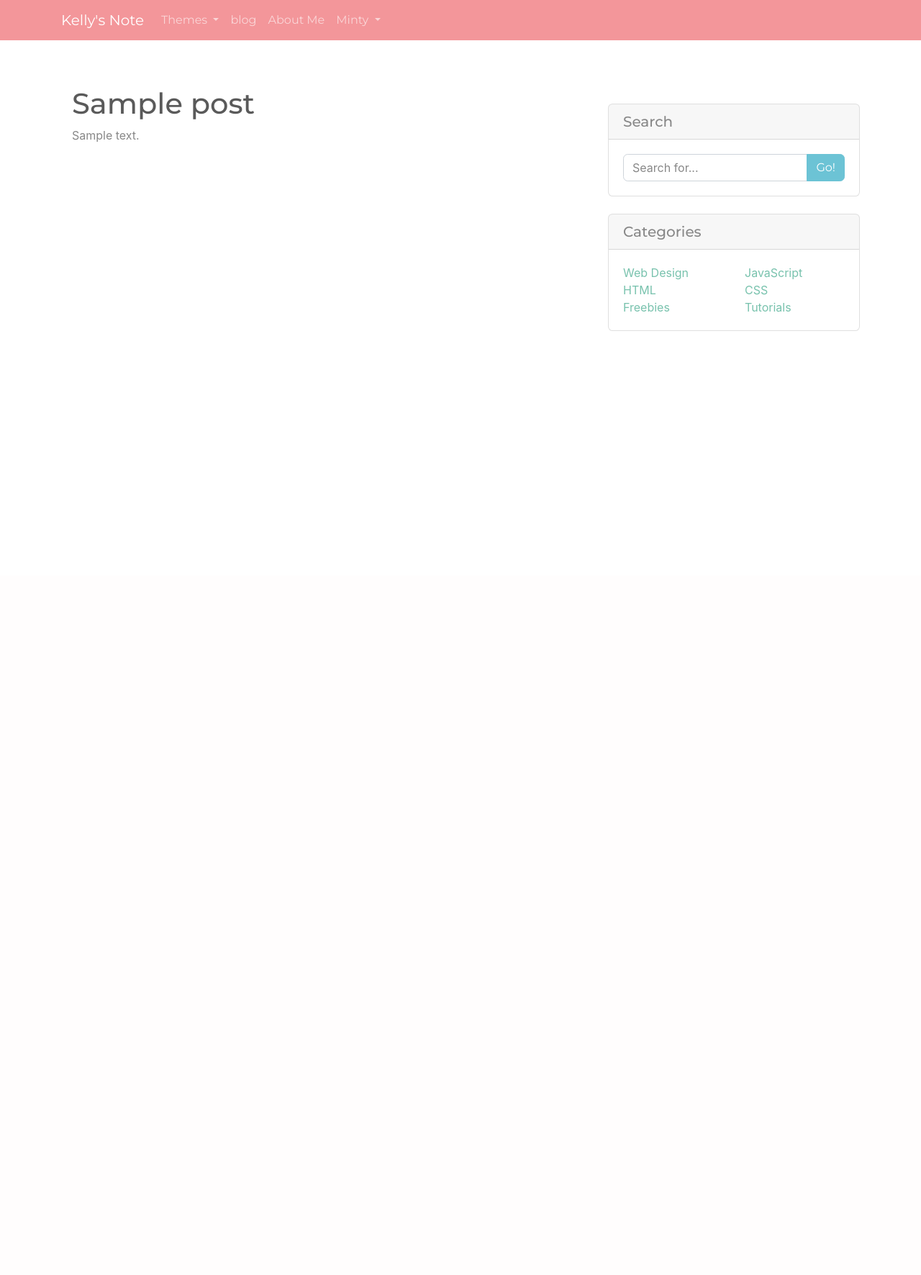
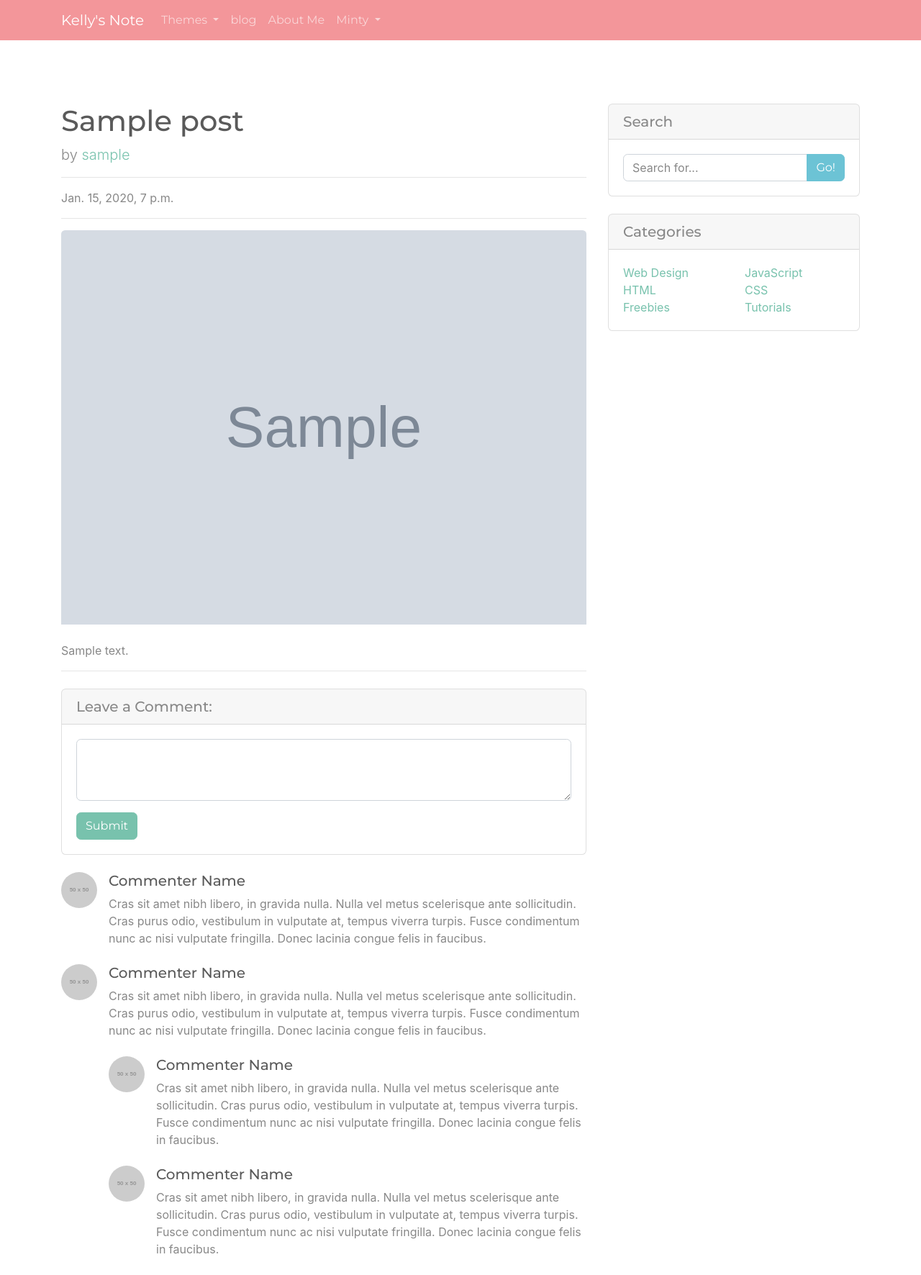
Before and after one commit to unmelted/django_prj1, a Django app: page /blog/1/ in a window 1280 px wide. Shown: the whole page at 72% size. Before the commit the page ends 460 px from the top, so only its background shows below. Run offline with Django 3.2, Linux system fonts and the light colour scheme; tables that the repository leaves empty hold one stand-in row (values such as "Sample post"); grey boxes marked "Sample" are stand-in pictures; grey boxes labelled with a size stand in for pictures from a placeholder-image service; some libraries are stand-ins or nearby versions.

Commit message:
post detail html style apply

```diff
--- a/blogapp/templates/blogapp/post_detail.html
+++ b/blogapp/templates/blogapp/post_detail.html
@@ -1,10 +1,74 @@
 {% extends 'blogapp/base.html' %}
 {% block content %}
-    <div class="container">
-        {% if p.head_image %}
-            <img class="card-img-top" src="{{ p.head_image.url }}" alt="Card image cap">
-        {% endif %}
-        <h1>{{ object.title}} </h1>
-             {{ object.content }}
+    <!-- Title -->
+    <h1 class="mt-4">{{ object.title }}</h1>
+
+    <!-- Author -->
+    <p class="lead">
+      by
+      <a href="#">{{ object.author }}</a>
+    </p>
+    <hr>
+
+    <!-- Date/Time -->
+    <p>{{ object.created}}</p>
+    <hr>
+
+    <!-- Preview Image -->
+    {% if object.head_image %}
+        <img class="card-img-top" src="{{ object.head_image.url }}" alt="card image">
+    {% endif %}
+    <br>
+    <!-- Post Content -->
+    <br>
+    {{ object.content }}
+    <hr>
+
+    <!-- Comments Form -->
+    <div class="card my-4">
+      <h5 class="card-header">Leave a Comment:</h5>
+      <div class="card-body">
+        <form>
+          <div class="form-group">
+            <textarea class="form-control" rows="3"></textarea>
+          </div>
+          <button type="submit" class="btn btn-primary">Submit</button>
+        </form>
+      </div>
+    </div>
+
+    <!-- Single Comment -->
+    <div class="media mb-4">
+      <img class="d-flex mr-3 rounded-circle" src="http://placehold.it/50x50" alt="">
+      <div class="media-body">
+        <h5 class="mt-0">Commenter Name</h5>
+        Cras sit amet nibh libero, in gravida nulla. Nulla vel metus scelerisque ante sollicitudin. Cras purus odio, vestibulum in vulputate at, tempus viverra turpis. Fusce condimentum nunc ac nisi vulputate fringilla. Donec lacinia congue felis in faucibus.
+      </div>
+    </div>
+
+    <!-- Comment with nested comments -->
+    <div class="media mb-4">
+      <img class="d-flex mr-3 rounded-circle" src="http://placehold.it/50x50" alt="">
+      <div class="media-body">
+        <h5 class="mt-0">Commenter Name</h5>
+        Cras sit amet nibh libero, in gravida nulla. Nulla vel metus scelerisque ante sollicitudin. Cras purus odio, vestibulum in vulputate at, tempus viverra turpis. Fusce condimentum nunc ac nisi vulputate fringilla. Donec lacinia congue felis in faucibus.
+
+        <div class="media mt-4">
+          <img class="d-flex mr-3 rounded-circle" src="http://placehold.it/50x50" alt="">
+          <div class="media-body">
+            <h5 class="mt-0">Commenter Name</h5>
+            Cras sit amet nibh libero, in gravida nulla. Nulla vel metus scelerisque ante sollicitudin. Cras purus odio, vestibulum in vulputate at, tempus viverra turpis. Fusce condimentum nunc ac nisi vulputate fringilla. Donec lacinia congue felis in faucibus.
+          </div>
+        </div>
+
+        <div class="media mt-4">
+          <img class="d-flex mr-3 rounded-circle" src="http://placehold.it/50x50" alt="">
+          <div class="media-body">
+            <h5 class="mt-0">Commenter Name</h5>
+            Cras sit amet nibh libero, in gravida nulla. Nulla vel metus scelerisque ante sollicitudin. Cras purus odio, vestibulum in vulputate at, tempus viverra turpis. Fusce condimentum nunc ac nisi vulputate fringilla. Donec lacinia congue felis in faucibus.
+          </div>
+        </div>
+
+      </div>
     </div>
 {% endblock %}
--- a/blogapp/templates/blogapp/post_list.html
+++ b/blogapp/templates/blogapp/post_list.html
@@ -14,7 +14,7 @@
   <div class="card-body">
     <h2 class="card-title">{{ p.title }}</h2>
     <p class="card-text">{{ p.content | truncatewords:50 }}</p>
-    <a href="#" class="btn btn-info">Read More &rarr;</a>
+    <a href="{{ p.get_absolute_url }}" class="btn btn-info" id="read-more-post-{{ p.pk }}">Read More</a>
   </div>
   <div class="card-footer text-muted">
     Posted on {{ p.created }} by
```
Also changed, not shown: README.md.
